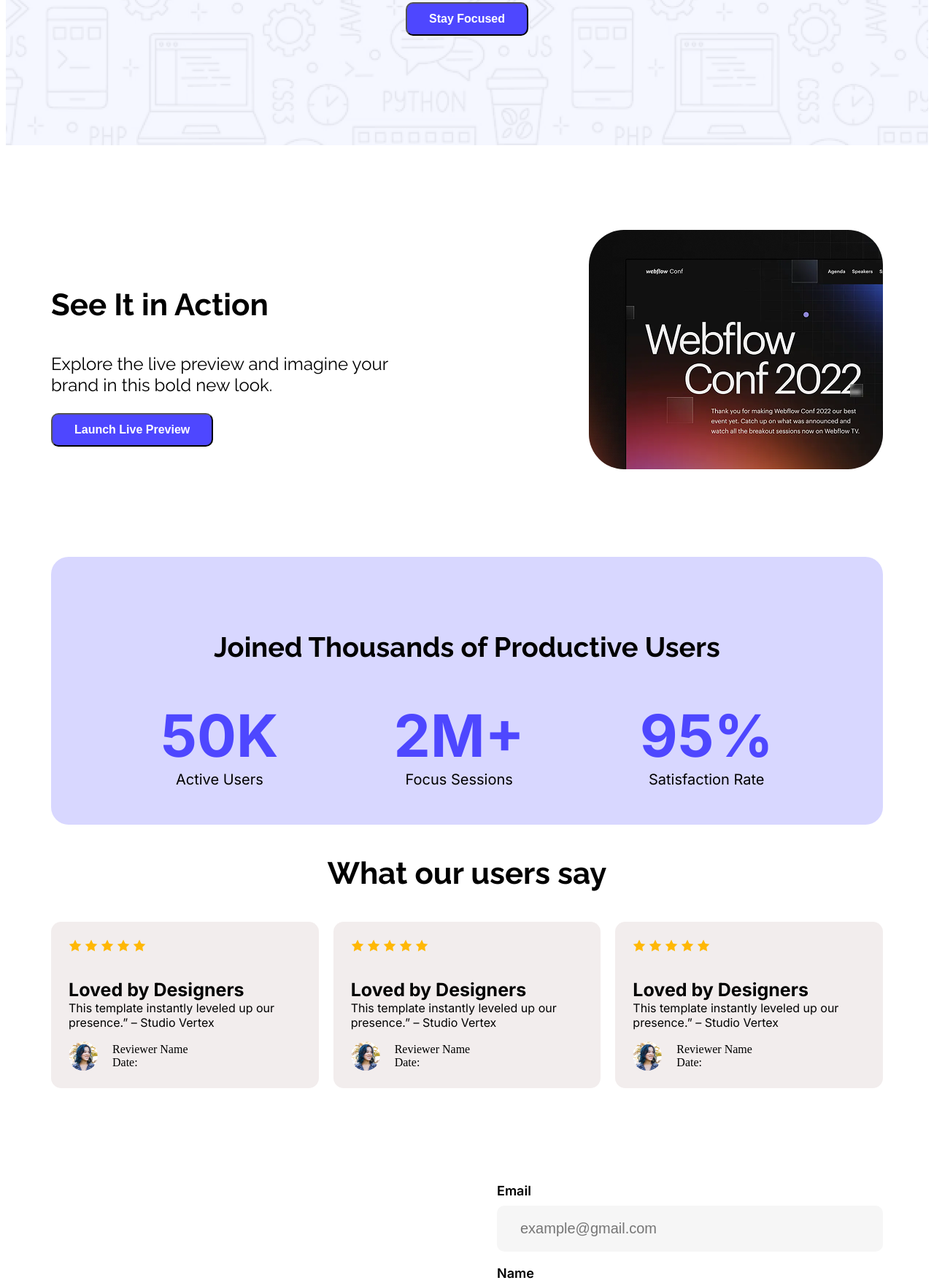
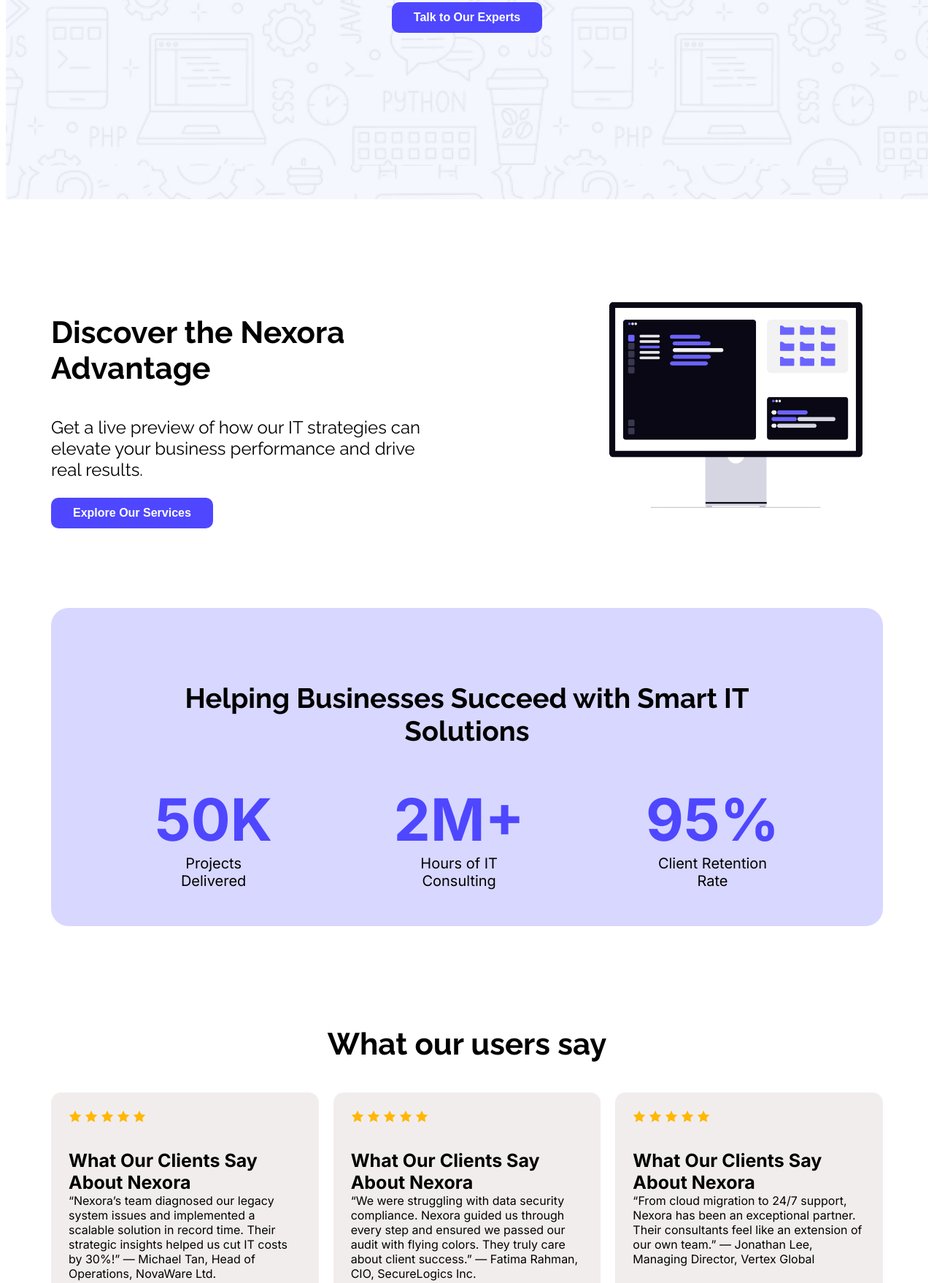
Before and after one commit to SudiptoBaral/Project-B12A01, a plain HTML site: page index.html in a window 1280 px wide. Shown: the part 433-2191 px from the top of the page at 73% size. Drawn offline with Linux system fonts and the light colour scheme.

Commit message:
all section design some changed

```diff
--- a/index.html
+++ b/index.html
@@ -19,10 +19,13 @@
 </head>
 
 <body class="">
+
+    <!-- header section -->
+
     <header class="background-style">
         <nav class="nav-container">
             <div class="nav-logo inter-normal">
-                <h3>LOGO</h3>
+                <h3>NEXORA <span class="logo-span">IT</span> Consulting</h3>
             </div>
             <div class="open-sans-raleway">
                 <button class="nav-button">Sign Up</button>
@@ -31,48 +34,59 @@
         <section class="banner-container">
             <div class="banner-content">
                 <div>
-                    <h1 class="banner-heading open-sans-raleway">Cool Dark UI Template for Webflow Agencies!</h1>
+                    <h1 class="banner-heading open-sans-raleway">Expert IT Solutions for Business Growth</h1>
                 </div>
                 <div class="banner-button">
-                    <button class="nav-button">Stay Focused</button>
+                    <button class="nav-button">Talk to Our Experts</button>
                 </div>
             </div>
             </div>
         </section>
     </header>
+
+    <!-- main section -->
+
     <main class="content-center">
-        <section class="open-sans-raleway">
+        <section class="section2 open-sans-raleway">
             <div class="action-container">
                 <div class="action-content1">
-                    <h3 class="action-heading">See It in Action</h3>
-                    <p class="action-pragraph">Explore the live preview and imagine your brand in this bold new look.
+                    <h3 class="action-heading">Discover the Nexora Advantage</h3>
+                    <p class="action-pragraph">Get a live preview of how our IT strategies can elevate your business
+                        performance and drive real results.
                     </p>
-                    <button class="nav-button">Launch Live Preview</button>
+                    <button class="nav-button">Explore Our Services</button>
                 </div>
                 <div>
-                    <img class="action-img" src="Assets/wc-mini.png" alt="">
+                    <img class="action-img" src="Assets/nexora.png" alt="">
                 </div>
             </div>
         </section>
+
+        <!-- productive section -->
+
         <section class="productive-container">
             <div class="productive-content">
-                <h4 class="productive-user-heading open-sans-raleway">Joined Thousands of Productive Users</h4>
+                <h4 class="productive-user-heading open-sans-raleway">Helping Businesses Succeed with Smart IT Solutions
+                </h4>
                 <div class="productive-content-elements2 inter-normal">
                     <div>
                         <h1 class="element-style">50K</h1>
-                        <p class="element-style2">Active Users</p>
+                        <p class="element-style2">Projects Delivered</p>
                     </div>
                     <div>
                         <h1 class="element-style">2M+</h1>
-                        <p class="element-style2">Focus Sessions</p>
+                        <p class="element-style2">Hours of IT Consulting</p>
                     </div>
                     <div>
                         <h1 class="element-style">95%</h1>
-                        <p class="element-style2">Satisfaction Rate</p>
+                        <p class="element-style2">Client Retention Rate</p>
                     </div>
                 </div>
             </div>
         </section>
+
+        <!-- review section -->
+
         <section class="review-section">
             <h3 class="review-section-heading open-sans-raleway">What our users say</h3>
             <div class="article-container">
@@ -83,15 +97,17 @@
                     <img src="Assets/icon-star.png" alt="">
                     <img src="Assets/icon-star.png" alt="">
                     <div class="inter-normal">
-                        <h4 class="article-heading">Loved by Designers</h4>
-                        <p class="article-pragraph">This template instantly leveled up our presence.” – Studio Vertex
+                        <h4 class="article-heading">What Our Clients Say About Nexora</h4>
+                        <p class="article-pragraph">“Nexora’s team diagnosed our legacy system issues and implemented a
+                            scalable solution in record time. Their strategic insights helped us cut IT costs by 30%!”
+                            — Michael Tan, Head of Operations, NovaWare Ltd.
                         </p>
                     </div>
                     <div class="aricle-user-details">
-                        <img class="avatar-img" src="Assets/avatar.png" alt="">
+                        <img class="avatar-img" src="Assets/avatar1.png" alt="">
                         <div>
-                            <p class="avatar-pragraph">Reviewer Name</p>
-                            <p class="avatar-pragraph">Date:</p>
+                            <p class="avatar-pragraph">Reviewer Name: Sudipto Baral</p>
+                            <p class="avatar-pragraph">Date: 10-06-2015</p>
                         </div>
                     </div>
                 </div>
@@ -102,15 +118,18 @@
                     <img src="Assets/icon-star.png" alt="">
                     <img src="Assets/icon-star.png" alt="">
                     <div class="inter-normal">
-                        <h4 class="article-heading">Loved by Designers</h4>
-                        <p class="article-pragraph">This template instantly leveled up our presence.” – Studio Vertex
+                        <h4 class="article-heading">What Our Clients Say About Nexora</h4>
+                        <p class="article-pragraph">“We were struggling with data security compliance. Nexora guided us
+                            through every step and ensured we passed our audit with flying colors. They truly care about
+                            client success.”
+                            — Fatima Rahman, CIO, SecureLogics Inc.
                         </p>
                     </div>
                     <div class="aricle-user-details">
-                        <img class="avatar-img" src="Assets/avatar.png" alt="">
+                        <img class="avatar-img" src="Assets/avatar2.png" alt="">
                         <div>
-                            <p class="avatar-pragraph">Reviewer Name</p>
-                            <p class="avatar-pragraph">Date:</p>
+                            <p class="avatar-pragraph">Reviewer Name: Adam Soon</p>
+                            <p class="avatar-pragraph">Date: 10-06-2015</p>
                         </div>
                     </div>
                 </div>
@@ -121,22 +140,27 @@
                     <img src="Assets/icon-star.png" alt="">
                     <img src="Assets/icon-star.png" alt="">
                     <div class="inter-normal">
-                        <h4 class="article-heading">Loved by Designers</h4>
-                        <p class="article-pragraph">This template instantly leveled up our presence.” – Studio Vertex
-                        </p>
+                        <h4 class="article-heading">What Our Clients Say About Nexora</h4>
+                        <p class="article-pragraph">“From cloud migration to 24/7 support, Nexora has been an
+                            exceptional partner. Their consultants feel like an extension of our own team.”
+                            — Jonathan Lee, Managing Director, Vertex Global
+                        </p><br>
                     </div>
                     <div class="aricle-user-details">
-                        <img class="avatar-img" src="Assets/avatar.png" alt="">
+                        <img class="avatar-img" src="Assets/avatar1.png" alt="">
                         <div>
-                            <p class="avatar-pragraph">Reviewer Name</p>
-                            <p class="avatar-pragraph">Date:</p>
+                            <p class="avatar-pragraph">Reviewer Name: Andi Smith</p>
+                            <p class="avatar-pragraph">Date: 10-06-2015</p>
                         </div>
                     </div>
                 </div>
             </div>
         </section>
+
+        <!-- newstlatter section -->
+
         <section class="newslatter">
-                <h3 class="newslatter-heading open-sans-raleway">Let’s Get in Touch</h3>
+            <h3 class="newslatter-heading open-sans-raleway">Let’s Build Your IT Strategy Together</h3>
             <div class="form inter-normal">
                 <form action="">
                     <label class="nwwslatter-form-lebel" for="email">Email</label>
@@ -145,22 +169,25 @@
                     <input type="text" id="name" placeholder="full name">
                     <label class="nwwslatter-form-lebel" for="name">Massage</label>
                     <textarea rows="5" name="" id="name" placeholder="write your massage"></textarea>
-                        <button class="newslatter-button">Get in Touch</button>
+                    <button class="newslatter-button">Request a Consultation</button>
                 </form>
             </div>
         </section>
     </main>
+
+    <!-- footer section -->
+
     <footer class="footer">
         <div class="footer-container">
             <div class="footer-main-content">
-            <h1 class="footer-logo inter-normal">LOGO</h1>
-            <p class="footer-content1">Ready to elevate your online presence? Contact us today to discuss your project and discover how we can
-                bring your vision to life.</p>
+                <h1 class="footer-logo inter-normal">NEXORA</h1>
+                <p class="footer-content1">Partner with Nexora to optimize your business with cutting-edge IT consulting, strategy, and support</p>
                 <div class="footer-content2">
                     <p>Home</p>
-                <p>About</p>
-                <p>How it work</p>
-                <p>Service</p>
+                    <p>About us</p>
+                    <p>Services</p>
+                    <p>Case Studies</p>
+                    <p>Contact</p>
                 </div>
             </div>
         </div>
--- a/styles/style.css
+++ b/styles/style.css
@@ -10,8 +10,16 @@
   font-optical-sizing: auto;
   font-style: normal;
 }
+button:hover{
+    background-color: #FD6E0A;
+    cursor: pointer;
+    font-size: 18px;
+    transition: .5s;
+
+}
 .background-style{
     background-image: url(../Assets/Hero-bg.png);
+    height: 698px;
 
 }
 .nav-container{
@@ -19,6 +27,9 @@
     justify-content: space-between;
     align-items: center;
     padding: 30px 150px;
+}
+.logo-span{
+    color: #FD6E0A;
 }
 .nav-logo{
     font-size:34px;
@@ -33,6 +44,7 @@
     color: #FFFFFF;
     background: #4E47FF;
     border-radius: 10px;
+    border: none;
 }
 
 .banner-container{
@@ -51,6 +63,10 @@
     text-align: center;
 }
 /* acton section */
+.section2{
+    height: 328px;
+
+}
 .content-center{
     max-width: 1140px;
     margin: 0 auto;
@@ -73,6 +89,8 @@
 }
 .action-img{
     border-radius: 48px;
+    height: 328px;
+    width: 403px;
 }
 /* productive user section */
 
@@ -82,6 +100,7 @@
 }
 .productive-container{
     margin-top: 116px;
+    margin-bottom: 137px;
 }
 .productive-content{
     background-color: #d8d7ff;
@@ -143,35 +162,6 @@
 .avatar-pragraph{
     margin: 0;
 }
-/* footer section */
-.footer{
-    display: flex;
-    justify-content: center;
-    align-items: flex-end;
-    margin-top: 10px;
-    background-color:#F2EDED;
-    padding-bottom: 100px;
-}
-.footer-main-content{
-    width: 531px;
-    text-align: center;
-}
-.footer-content2{
-    display: flex;
-    justify-content: center;
-    gap: 48px;
-}
-.footer-logo{
-    font-size: 100px;
-    font-weight: bold;
-    color: #4E47FF;
-    margin-bottom: 0;
-}
-.footer-content1{
-    margin-top: 0;
-    margin-bottom: 0;
-}
-
 /* newslater section */
 .newslatter{
     display: flex;
@@ -196,6 +186,7 @@
 .newslatter-heading{
     font-size: 97px;
     font-weight: bold;
+    text-align: center;
 }
 .nwwslatter-form-lebel{
     font-size: 18px;
@@ -210,4 +201,32 @@
     width: 100%;
     padding-top: 20px;
     padding-bottom: 20px;
+    border: none;
 }
+/* footer section */
+.footer{
+    display: flex;
+    justify-content: center;
+    align-items: flex-end;
+    background-color:#F2EDED;
+    padding-bottom: 80px;
+}
+.footer-main-content{
+    width: 531px;
+    text-align: center;
+}
+.footer-content2{
+    display: flex;
+    justify-content: center;
+    gap: 48px;
+}
+.footer-logo{
+    font-size: 100px;
+    font-weight: bold;
+    color: #4E47FF;
+    margin-bottom: 0;
+}
+.footer-content1{
+    margin-top: 0;
+    margin-bottom: 0;
+}
```
Also changed, not shown: Assets/avatar1.png (added), Assets/avatar2.png (added), Assets/nexora.png (added). Lines whose indentation alone changed are shown as unchanged.
